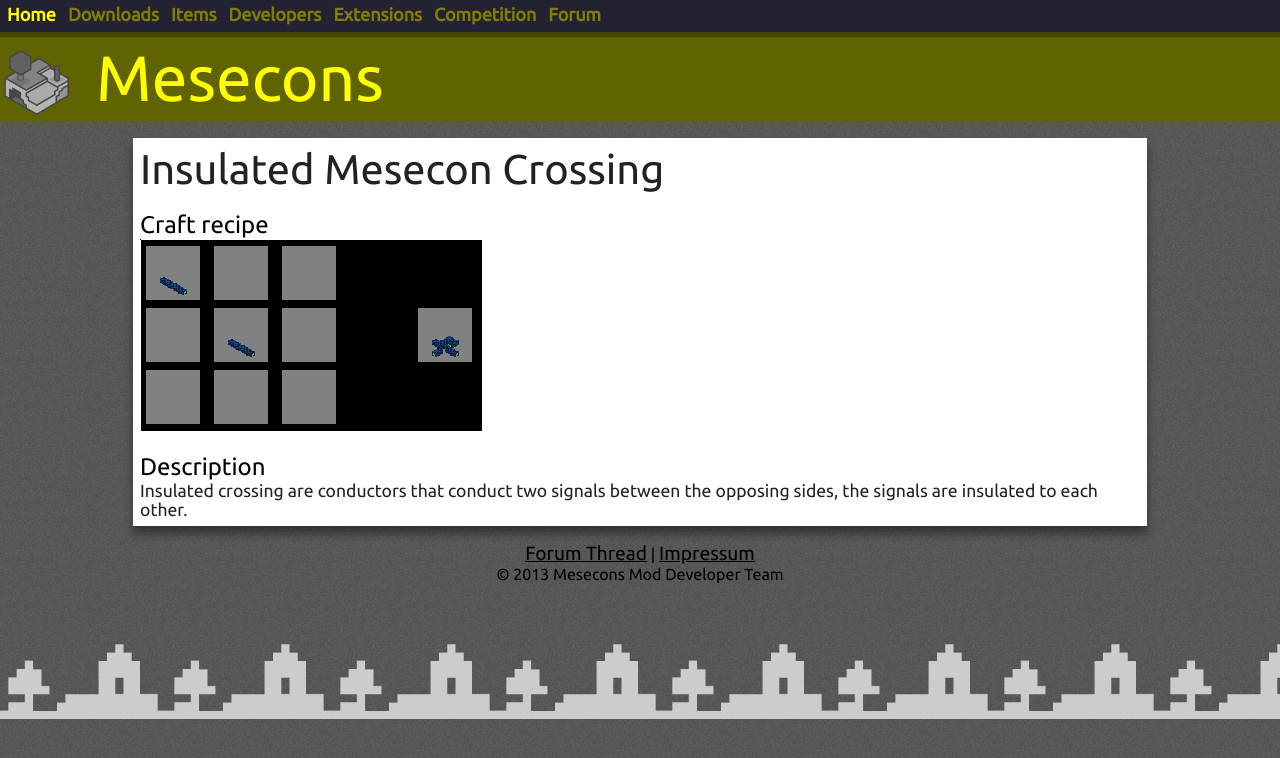
After one commit to Jeija/mesecons.net, a PHP site: page /items/crossing_insulated.php in a window 1280 px wide. The commit adds this page. Shown: the top 758 px of the page. Run offline with PHP 8.4, Linux system fonts and the light colour scheme; some libraries are stand-ins or nearby versions.

Commit message:
Add crossing and yellow lightstone

```diff
--- a/items.php
+++ b/items.php
@@ -14,6 +14,8 @@
 		<img src = "textures/tjunction_insulated.png"><div id="name">T-Junction</div></a>
 	<a id="item" href="items/corner_insulated.php" title="Insulated Corner">
 		<img src = "textures/corner_insulated.png"><div id="name">Corner</div></a>
+	<a id="item" href="items/crossing_insulated.php" title="Insulated Crossing">
+		<img src = "textures/crossing_insulated.png"><div id="name">Crossing</div></a>
 	<a id="item" href="items/vertical.php" title="Vertical Mesecon">
 		<img src = "textures/vertical.png"><div id="name">Vertical Wire</div></a>
 	<a id="item" href="items/mese.php" title="Mese">
@@ -61,7 +63,7 @@
 		<img src = "textures/ghoststone.png"><div id="name">Ghoststone</div></a>
 	<a id="item" href="items/commandblock.php" title="Command Block">
 		<img src = "textures/commandblock.png"><div id="name">Command Block</div></a>
-	<br/><b>Lightstones:</b><br/>
+	<br/><b>Lightstones</b><br/>
 	<a id="item" href="items/lightstone_darkgrey.php" title="Dark grey Lightstone">
 		<img src = "textures/lightstone_darkgrey.png"><div id="name">Dark Grey</div></a>
 	<a id="item" href="items/lightstone_lightgrey.php" title="Light grey Lightstone">
@@ -72,6 +74,8 @@
 		<img src = "textures/lightstone_red.png"><div id="name">Red</div></a>
 	<a id="item" href="items/lightstone_blue.php" title="Blue Lightstone">
 		<img src = "textures/lightstone_blue.png"><div id="name">Blue</div></a>
+	<a id="item" href="items/lightstone_yellow.php" title="Yellow Lightstone">
+		<img src = "textures/lightstone_yellow.png"><div id="name">Yellow</div></a>
 	<hr />
 	<div class="paragraph-heading">Logic</div>
 	<a id="item" class="featured" href="items/luacontroller.php" title="Luacontroller">
--- /dev/null
+++ b/items/crossing_insulated.php
@@ -0,0 +1,13 @@
+<?php include "../header.html";?>
+<div id = "article">
+	<div class = "article-heading">Insulated Mesecon Crossing</div><br/>
+	<div class = "paragraph-heading">Craft recipe</div>
+	<img src = "../crafts/crossing_insulated.png">
+	<br/><br/>
+	<div class = "paragraph-heading">Description</div>
+	<div class = "text">
+		Insulated crossing are conductors that conduct two signals between the opposing sides,
+		the signals are insulated to each other.
+	</div>
+</div>
+<?php include "../footer.html";?>
```
Also changed, not shown: items/lightstone_yellow.php (added, +12 -0 lines), crafts/crossing_insulated.png (added), crafts/lightstone_yellow.png (added), textures/crossing_insulated.png (added), textures/lightstone_yellow.png (added).
